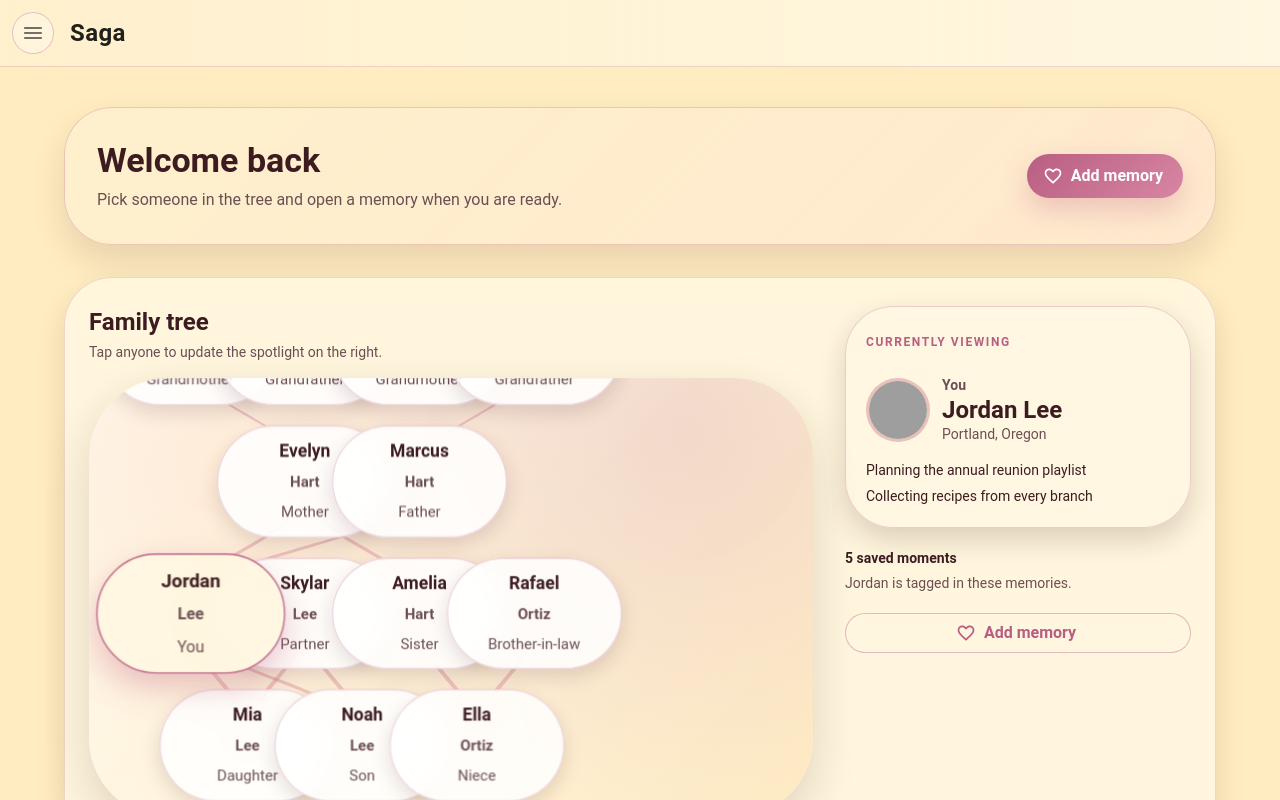
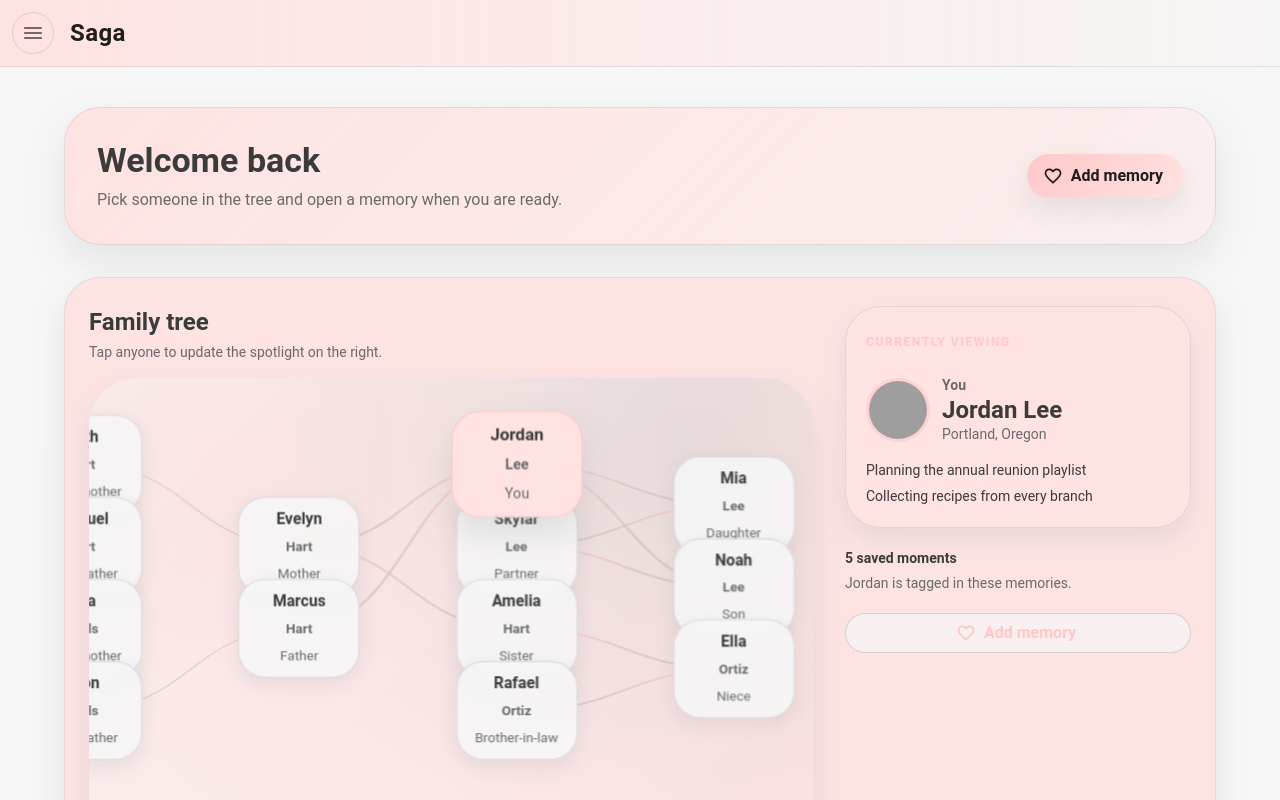
Before and after one commit to aryaabh2/Saga, a React (Vite) app: page / in a window 1280 px wide. Shown: the top 800 px of the page. Built offline with nearby package versions, Linux system fonts and the light colour scheme; grey boxes are pictures that could not be loaded.

Commit message:
Revamp palette and tree layout

```diff
--- a/src/App.jsx
+++ b/src/App.jsx
@@ -70,8 +70,8 @@ function SagaLayout({ children }) {
         color="default"
         sx={{
           bgcolor: 'background.paper',
-          borderBottom: '1px solid rgba(185, 94, 130, 0.24)',
-          backgroundImage: 'linear-gradient(90deg, rgba(255, 236, 192, 0.6), rgba(255, 247, 225, 0.95))'
+          borderBottom: '1px solid rgba(170, 170, 170, 0.28)',
+          backgroundImage: 'linear-gradient(90deg, rgba(255, 226, 226, 0.75), rgba(246, 246, 246, 0.95))'
         }}
       >
         <Toolbar
@@ -89,10 +89,10 @@ function SagaLayout({ children }) {
             onClick={() => setMenuOpen(true)}
             aria-label="Open navigation menu"
             sx={{
-              border: '1px solid rgba(185, 94, 130, 0.35)',
-              bgcolor: 'rgba(255, 247, 225, 0.8)',
+              border: '1px solid rgba(170, 170, 170, 0.35)',
+              bgcolor: 'rgba(255, 226, 226, 0.8)',
               '&:hover': {
-                bgcolor: 'rgba(255, 194, 155, 0.35)'
+                bgcolor: 'rgba(255, 199, 199, 0.45)'
               }
             }}
           >
@@ -114,7 +114,7 @@ function SagaLayout({ children }) {
             display: 'flex',
             flexDirection: 'column',
             minHeight: '100%',
-            bgcolor: 'rgba(255, 247, 225, 0.92)'
+            bgcolor: 'rgba(255, 226, 226, 0.95)'
           }}
           role="presentation"
         >
@@ -135,7 +135,7 @@ function SagaLayout({ children }) {
                   borderRadius: 2,
                   mx: 1,
                   '&:hover': {
-                    bgcolor: 'rgba(243, 159, 159, 0.18)'
+                    bgcolor: 'rgba(255, 199, 199, 0.25)'
                   }
                 }}
               >
--- a/src/components/FamilyTreeCanvas.jsx
+++ b/src/components/FamilyTreeCanvas.jsx
@@ -8,8 +8,8 @@ function buildTreeLayout(members) {
       metrics: {
         generationCount: 0,
         maxGenerationSize: 0,
-        horizontalMargin: 12,
-        verticalMargin: 14
+        horizontalMargin: 10,
+        verticalMargin: 12
       }
     };
   }
@@ -31,13 +31,13 @@ function buildTreeLayout(members) {
     0
   );
 
-  const verticalMargin = 14; // percentage
-  const horizontalMargin = 12; // percentage
+  const verticalMargin = 12; // percentage
+  const horizontalMargin = 10; // percentage
   const verticalRange = 100 - verticalMargin * 2;
   const horizontalRange = 100 - horizontalMargin * 2;
 
-  const baseColumnSlots = maxGenerationSize + 2;
-  const rowDenominator = generationOrder.length > 1 ? generationOrder.length - 1 : 1;
+  const baseRowSlots = maxGenerationSize + 1;
+  const columnDenominator = generationOrder.length > 1 ? generationOrder.length - 1 : 1;
 
   const nodes = members.map((member) => {
     const generation = member.generation ?? 0;
@@ -48,8 +48,8 @@ function buildTreeLayout(members) {
     const rowIndex = generationIndexMap.get(generation) ?? 0;
 
     const offset = (maxGenerationSize - columnCount) / 2;
-    const normalizedColumn = baseColumnSlots > 0 ? (offset + safeColumnIndex + 1) / baseColumnSlots : 0.5;
-    const normalizedRow = generationOrder.length > 1 ? rowIndex / rowDenominator : 0.5;
+    const normalizedRow = baseRowSlots > 0 ? (offset + safeColumnIndex + 0.5) / baseRowSlots : 0.5;
+    const normalizedColumn = generationOrder.length > 1 ? rowIndex / columnDenominator : 0.5;
 
     const x = horizontalMargin + normalizedColumn * horizontalRange;
     const y = verticalMargin + normalizedRow * verticalRange;
@@ -136,7 +136,7 @@ function FamilyNode({ member, selected, onSelect }) {
           display: 'flex',
           flexDirection: 'column',
           alignItems: 'center',
-          width: { xs: 118, md: 140 },
+          width: { xs: 92, md: 108 },
           cursor: 'pointer',
           outline: 'none',
           transition: 'transform 0.25s ease, opacity 0.3s ease',
@@ -146,15 +146,15 @@ function FamilyNode({ member, selected, onSelect }) {
         <Box
           sx={{
             width: '100%',
-            borderRadius: 3,
-            px: 1.5,
-            py: 1.1,
-            bgcolor: selected ? 'rgba(255, 247, 225, 0.95)' : 'rgba(255, 255, 255, 0.85)',
+            borderRadius: 2,
+            px: 1.25,
+            py: 1,
+            bgcolor: selected ? 'rgba(255, 226, 226, 0.95)' : 'rgba(246, 246, 246, 0.9)',
             boxShadow: selected
-              ? '0 10px 24px rgba(185, 94, 130, 0.35)'
-              : '0 6px 16px rgba(60, 28, 33, 0.15)',
+              ? '0 12px 28px rgba(170, 170, 170, 0.3)'
+              : '0 6px 18px rgba(170, 170, 170, 0.22)',
             border: (theme) =>
-              `1px solid ${selected ? theme.palette.primary.main : 'rgba(185, 94, 130, 0.25)'}`,
+              `1px solid ${selected ? theme.palette.primary.main : 'rgba(170, 170, 170, 0.35)'}`,
             textAlign: 'center',
             backdropFilter: 'blur(10px)'
           }}
@@ -190,8 +190,8 @@ function ConnectorLayer({ lines }) {
     >
       <defs>
         <linearGradient id="family-connector" x1="0" x2="0" y1="0" y2="1">
-          <stop offset="0%" stopColor="rgba(185, 94, 130, 0.42)" />
-          <stop offset="100%" stopColor="rgba(243, 159, 159, 0.35)" />
+          <stop offset="0%" stopColor="rgba(255, 199, 199, 0.6)" />
+          <stop offset="100%" stopColor="rgba(170, 170, 170, 0.35)" />
         </linearGradient>
       </defs>
       {lines.map((line) => (
@@ -199,7 +199,7 @@ function ConnectorLayer({ lines }) {
           key={line.key}
           d={line.path}
           stroke="url(#family-connector)"
-          strokeWidth={line.emphasis ? 5 : 3.2}
+          strokeWidth={line.emphasis ? 4 : 2.6}
           fill="transparent"
           strokeLinecap="round"
         />
@@ -224,11 +224,11 @@ function computeConnectorPaths(positionedMembers) {
       const startY = from.y * 10;
       const endX = to.x * 10;
       const endY = to.y * 10;
-      const midpointY = (startY + endY) / 2;
+      const midpointX = (startX + endX) / 2;
 
       return {
         key: `${edge.from}-${edge.to}`,
-        path: `M ${startX} ${startY} C ${startX} ${midpointY}, ${endX} ${midpointY}, ${endX} ${endY}`,
+        path: `M ${startX} ${startY} C ${midpointX} ${startY}, ${midpointX} ${endY}, ${endX} ${endY}`,
         emphasis: from.generation === 2 || to.generation === 2
       };
     })
@@ -442,10 +442,7 @@ function FamilyTreeCanvas({ members, selectedMemberId, onSelectMember }) {
   };
 
   const handleWheel = (event) => {
-    if (!event.ctrlKey && !event.metaKey) {
-      return;
-    }
-
+    if (event.ctrlKey || event.metaKey) {
       event.preventDefault();
       if (!containerRef.current) {
         return;
@@ -464,6 +461,17 @@ function FamilyTreeCanvas({ members, selectedMemberId, onSelectMember }) {
         const nextY = offsetY - preZoomY * nextScale;
         return applyViewConstraints({ scale: nextScale, x: nextX, y: nextY });
       });
+      return;
+    }
+
+    event.preventDefault();
+    setView((prev) =>
+      applyViewConstraints({
+        ...prev,
+        x: prev.x - event.deltaX * 0.5,
+        y: prev.y - event.deltaY * 0.6
+      })
+    );
   };
 
   return (
@@ -472,15 +480,15 @@ function FamilyTreeCanvas({ members, selectedMemberId, onSelectMember }) {
         ref={containerRef}
         sx={{
           position: 'relative',
-          borderRadius: { xs: 4, md: 5 },
-          minHeight: { xs: 360, md: 440 },
-          maxHeight: { xs: 520, md: 600 },
+          borderRadius: { xs: 3, md: 4 },
+          minHeight: { xs: 380, md: 480 },
+          maxHeight: { xs: 560, md: 680 },
           overflow: 'hidden',
-          bgcolor: 'rgba(255, 247, 225, 0.9)',
+          bgcolor: 'rgba(255, 226, 226, 0.92)',
           backgroundImage:
-            'radial-gradient(circle at 18% 18%, rgba(255, 194, 155, 0.25), transparent 55%), radial-gradient(circle at 82% 12%, rgba(185, 94, 130, 0.18), transparent 60%), linear-gradient(135deg, rgba(255, 255, 255, 0.65), rgba(255, 236, 192, 0.9))',
-          boxShadow: '0 18px 46px rgba(60, 28, 33, 0.16)',
-          p: { xs: 1.75, md: 2.25 },
+            'radial-gradient(circle at 18% 18%, rgba(255, 199, 199, 0.3), transparent 55%), radial-gradient(circle at 82% 12%, rgba(170, 170, 170, 0.25), transparent 60%), linear-gradient(135deg, rgba(246, 246, 246, 0.8), rgba(255, 226, 226, 0.95))',
+          boxShadow: '0 18px 40px rgba(170, 170, 170, 0.26)',
+          p: { xs: 1.6, md: 2.1 },
           userSelect: 'none'
         }}
         onWheel={handleWheel}
--- a/src/main.jsx
+++ b/src/main.jsx
@@ -7,26 +7,26 @@ const theme = createTheme({
   palette: {
     mode: 'light',
     primary: {
-      main: '#B95E82',
-      light: '#D886A4',
-      dark: '#8C3F5F'
+      main: '#FFC7C7',
+      light: '#FFE2E2',
+      dark: '#AAAAAA'
     },
     secondary: {
-      main: '#F39F9F',
-      light: '#FFC29B',
-      dark: '#D07474'
+      main: '#AAAAAA',
+      light: '#FFE2E2',
+      dark: '#AAAAAA'
     },
     background: {
-      default: '#FFECC0',
-      paper: '#FFF7E1'
+      default: '#F6F6F6',
+      paper: '#FFE2E2'
     },
     text: {
-      primary: '#3C1C21',
-      secondary: '#6B4F54'
+      primary: '#3B3B3B',
+      secondary: '#6A6A6A'
     }
   },
   shape: {
-    borderRadius: 16
+    borderRadius: 12
   },
   typography: {
     fontFamily: '"Nunito", "Roboto", "Helvetica", "Arial", sans-serif',
@@ -46,13 +46,13 @@ const theme = createTheme({
     MuiButton: {
       styleOverrides: {
         root: {
-          borderRadius: 999
+          borderRadius: 16
         },
         containedPrimary: {
-          backgroundImage: 'linear-gradient(135deg, #B95E82, #D886A4)',
-          boxShadow: '0 8px 20px rgba(185, 94, 130, 0.35)',
+          backgroundImage: 'linear-gradient(135deg, #FFC7C7, #FFE2E2)',
+          boxShadow: '0 10px 24px rgba(170, 170, 170, 0.25)',
           '&:hover': {
-            backgroundImage: 'linear-gradient(135deg, #8C3F5F, #C97394)'
+            backgroundImage: 'linear-gradient(135deg, #FFE2E2, #FFC7C7)'
           }
         }
       }
@@ -60,9 +60,9 @@ const theme = createTheme({
     MuiCard: {
       styleOverrides: {
         root: {
-          borderRadius: 20,
-          borderColor: 'rgba(185, 94, 130, 0.18)',
-          backgroundImage: 'linear-gradient(180deg, rgba(255, 236, 192, 0.5), rgba(255, 247, 225, 0.9))'
+          borderRadius: 16,
+          borderColor: 'rgba(170, 170, 170, 0.2)',
+          backgroundImage: 'linear-gradient(180deg, rgba(255, 226, 226, 0.35), rgba(255, 199, 199, 0.65))'
         }
       }
     }
--- a/src/pages/HomePage.jsx
+++ b/src/pages/HomePage.jsx
@@ -30,9 +30,9 @@ function MemoryCard({ memory }) {
       sx={{
         borderRadius: 3,
         overflow: 'hidden',
-        border: '1px solid rgba(185, 94, 130, 0.2)',
-        boxShadow: '0 12px 26px rgba(60, 28, 33, 0.08)',
-        bgcolor: 'rgba(255, 247, 225, 0.92)'
+        border: '1px solid rgba(170, 170, 170, 0.28)',
+        boxShadow: '0 12px 26px rgba(170, 170, 170, 0.22)',
+        bgcolor: 'rgba(255, 226, 226, 0.92)'
       }}
     >
       <CardActionArea
@@ -77,8 +77,8 @@ function MemberSpotlight({ member }) {
         sx={{
           borderRadius: 3,
           p: { xs: 2, md: 2.5 },
-          border: '1px dashed rgba(185, 94, 130, 0.4)',
-          bgcolor: 'rgba(255, 247, 225, 0.8)',
+          border: '1px dashed rgba(170, 170, 170, 0.4)',
+          bgcolor: 'rgba(255, 226, 226, 0.8)',
           textAlign: 'center'
         }}
       >
@@ -106,9 +106,9 @@ function MemberSpotlight({ member }) {
       sx={{
         borderRadius: 3,
         p: { xs: 2, md: 2.5 },
-        bgcolor: 'rgba(255, 247, 225, 0.92)',
-        border: '1px solid rgba(185, 94, 130, 0.28)',
-        boxShadow: '0 12px 28px rgba(60, 28, 33, 0.18)'
+        bgcolor: 'rgba(255, 226, 226, 0.95)',
+        border: '1px solid rgba(170, 170, 170, 0.28)',
+        boxShadow: '0 12px 28px rgba(170, 170, 170, 0.24)'
       }}
     >
       <Stack spacing={2}>
@@ -125,8 +125,8 @@ function MemberSpotlight({ member }) {
             sx={{
               width: 64,
               height: 64,
-              border: '3px solid rgba(185, 94, 130, 0.3)',
-              bgcolor: 'rgba(255, 194, 155, 0.2)'
+              border: '3px solid rgba(255, 199, 199, 0.6)',
+              bgcolor: 'rgba(255, 226, 226, 0.6)'
             }}
           />
           <Box>
@@ -210,11 +210,11 @@ export default function HomePage({ onCreateMemory }) {
           borderRadius: 3,
           px: { xs: 3, md: 4 },
           py: { xs: 3, md: 4 },
-          border: '1px solid rgba(185, 94, 130, 0.28)',
-          bgcolor: 'rgba(255, 247, 225, 0.9)',
+          border: '1px solid rgba(170, 170, 170, 0.3)',
+          bgcolor: 'rgba(255, 226, 226, 0.92)',
           backgroundImage:
-            'linear-gradient(135deg, rgba(255, 236, 192, 0.6), rgba(255, 194, 155, 0.25))',
-          boxShadow: '0 16px 34px rgba(60, 28, 33, 0.12)'
+            'linear-gradient(135deg, rgba(255, 226, 226, 0.75), rgba(246, 246, 246, 0.6))',
+          boxShadow: '0 16px 34px rgba(170, 170, 170, 0.22)'
         }}
       >
         <Stack
@@ -244,7 +244,7 @@ export default function HomePage({ onCreateMemory }) {
                   px: 2.5,
                   py: 1,
                   width: { xs: '100%', sm: 'auto' },
-                  boxShadow: '0 12px 28px rgba(185, 94, 130, 0.28)'
+                  boxShadow: '0 12px 26px rgba(170, 170, 170, 0.24)'
                 }}
               >
                 {action.label}
@@ -259,9 +259,9 @@ export default function HomePage({ onCreateMemory }) {
           borderRadius: 3,
           px: { xs: 2.5, md: 3 },
           py: { xs: 3, md: 3.5 },
-          border: '1px solid rgba(185, 94, 130, 0.22)',
-          bgcolor: 'rgba(255, 247, 225, 0.88)',
-          boxShadow: '0 14px 30px rgba(60, 28, 33, 0.12)'
+          border: '1px solid rgba(170, 170, 170, 0.26)',
+          bgcolor: 'rgba(255, 226, 226, 0.9)',
+          boxShadow: '0 14px 30px rgba(170, 170, 170, 0.22)'
         }}
       >
         <Grid container spacing={{ xs: 3, lg: 4 }} alignItems="stretch">
@@ -312,11 +312,11 @@ export default function HomePage({ onCreateMemory }) {
                   onClick={() => actionHandlers[action.action]?.()}
                   sx={{
                     borderRadius: 2,
-                    borderColor: 'rgba(185, 94, 130, 0.4)',
-                    bgcolor: 'rgba(255, 247, 225, 0.6)',
+                    borderColor: 'rgba(170, 170, 170, 0.45)',
+                    bgcolor: 'rgba(246, 246, 246, 0.7)',
                     '&:hover': {
                       borderColor: 'primary.main',
-                      bgcolor: 'rgba(255, 194, 155, 0.25)'
+                      bgcolor: 'rgba(255, 226, 226, 0.6)'
                     }
                   }}
                   fullWidth
@@ -367,9 +367,9 @@ export default function HomePage({ onCreateMemory }) {
               py: { xs: 4, md: 5 },
               px: { xs: 3, md: 4 },
               textAlign: 'center',
-              border: '1px solid rgba(185, 94, 130, 0.24)',
-              bgcolor: 'rgba(255, 247, 225, 0.88)',
-              boxShadow: '0 16px 30px rgba(60, 28, 33, 0.12)'
+              border: '1px solid rgba(170, 170, 170, 0.28)',
+              bgcolor: 'rgba(255, 226, 226, 0.92)',
+              boxShadow: '0 16px 30px rgba(170, 170, 170, 0.22)'
             }}
           >
             <Stack spacing={1.5} alignItems="center">
--- a/src/pages/SagaPage.jsx
+++ b/src/pages/SagaPage.jsx
@@ -76,14 +76,14 @@ export default function SagaPage({ saga }) {
             borderRadius: 3,
             overflow: 'hidden',
             minHeight: { xs: 140, md: 180 },
-            backgroundImage: `linear-gradient(135deg, rgba(166, 32, 64, 0.75), rgba(40, 94, 74, 0.75)), url(${heroImage})`,
+            backgroundImage: `linear-gradient(135deg, rgba(255, 199, 199, 0.72), rgba(170, 170, 170, 0.75)), url(${heroImage})`,
             backgroundSize: 'cover',
             backgroundPosition: 'center',
             color: 'common.white',
             boxShadow: (theme) => theme.shadows[8]
           }}
         >
-          <Box sx={{ position: 'absolute', inset: 0, bgcolor: 'rgba(84, 22, 47, 0.25)' }} />
+          <Box sx={{ position: 'absolute', inset: 0, bgcolor: 'rgba(170, 170, 170, 0.25)' }} />
           <Stack
             spacing={2.5}
             sx={{ position: 'relative', p: { xs: 4, md: 5 }, maxWidth: { xs: '100%', md: 720 } }}
```
Lines whose indentation alone changed are shown as unchanged.
